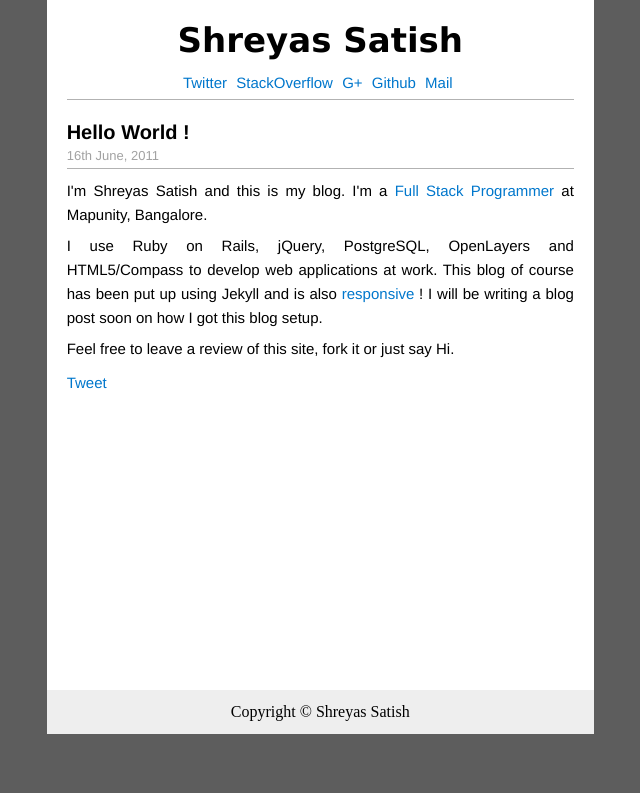
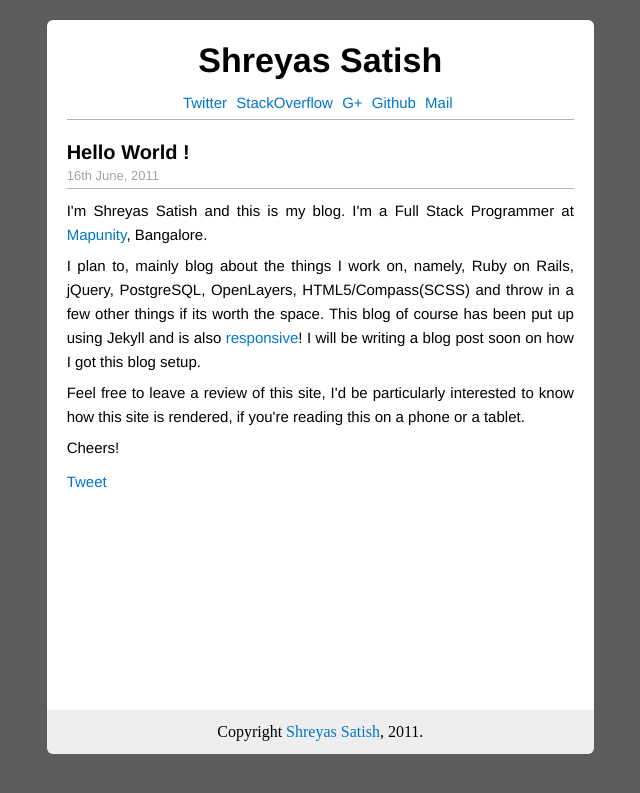
Before and after one commit to shreyas-satish/shreyas-satish.github.com, a Jekyll site: the page built from _posts/2011-07-16-hello-world.html, in a window 1280 px wide. Shown: the top 793 px of the page, without its empty margins (318-958 px from the left). Built offline with Jekyll 4.4.1, drawn with Linux system fonts in a browser that asks for light colours; Markdown is read by kramdown in place of the engine named in the settings; comment, search, counter and statistics services are not loaded.

Commit message:
Minor UI changes.

```diff
--- a/_layouts/default.html
+++ b/_layouts/default.html
@@ -48,7 +48,7 @@
         <div class = 'threecol'></div>
         <div class = 'sixcol'>
           <div id = 'footer'>
-             Copyright &copy; Shreyas Satish
+             Copyright <a href = "https://github.com/shreyas-satish/shreyas-satish.github.com">Shreyas Satish</a>, 2011.
           </div>
         </div>
         <div class = 'threecol last'></div>
--- a/_posts/2011-07-16-hello-world.html
+++ b/_posts/2011-07-16-hello-world.html
@@ -15,16 +16,20 @@ summary: I'm Shreyas Satish and this is my blog. I'm a <a href = "http://www.quo
   </div>
   <div class = 'article-content'>
     <p>
-    I'm Shreyas Satish and this is my blog. I'm a <a href = "http://www.quora.com/What-does-the-term-full-stack-programmer-mean">Full Stack Programmer</a> at Mapunity, Bangalore.
+    I'm Shreyas Satish and this is my blog. I'm a Full Stack Programmer at <a href = "http://mapunity.in">Mapunity</a>, Bangalore.
     </p>
     <p>
-    I use Ruby on Rails, jQuery, PostgreSQL, OpenLayers and HTML5/Compass to develop web applications at work. This blog of course has been put up using Jekyll and is also <a href = "http://coding.smashingmagazine.com/2011/01/12/guidelines-for-responsive-web-design/">responsive</a> ! I will be writing a blog post soon on how I got this blog setup.
+    I plan to, mainly blog about the things I work on, namely, Ruby on Rails, jQuery, PostgreSQL, OpenLayers, HTML5/Compass(SCSS) and throw in a few other things if its worth the space. This blog of course has been put up using Jekyll and is also <a href = "http://coding.smashingmagazine.com/2011/01/12/guidelines-for-responsive-web-design/">responsive</a>! I will be writing a blog post soon on how I got this blog setup.
     </p>
     <p>
-      Feel free to leave a review of this site, fork it or just say Hi.
+      Feel free to leave a review of this site, I'd be particularly interested to know how this site is rendered, if you're reading this on a phone or a tablet.
+    </p>
+    <p>
+      Cheers!
     </p>
   </div>
   <div class = 'tweet-button'>
     <a href="http://twitter.com/share" class="twitter-share-button">Tweet</a>
   </div>
+
 </div>
--- a/css/styles.css
+++ b/css/styles.css
@@ -14,6 +14,9 @@
     padding: 20px;
 	  font-size: 15px;
 	  font-family: "Helvetica Neue", Helvetica, Arial, sans-serif;
+	  margin-top: 20px;
+	  border-top-right-radius: 6px;
+	  border-top-left-radius: 6px;
   }
 
 	body  #header {
@@ -27,7 +30,6 @@
 	 text-align: center;
 	 line-height: 1.2em;
 	 margin-bottom: 10px;
-	 font-family: cursive, Verdana, Arial;
 	}
 
 	body  #header h1 a {
@@ -123,6 +125,9 @@
     background: #eee;
     padding: 10px;
     text-align: center;
+    border-bottom-left-radius: 6px;
+    border-bottom-right-radius: 6px;
+    margin-bottom: 20px;
   }
 
 @media handheld, only screen and (max-width: 767px) {
```
Also changed, not shown: other parts of _posts/2011-07-16-hello-world.html (+2 -1 lines).
